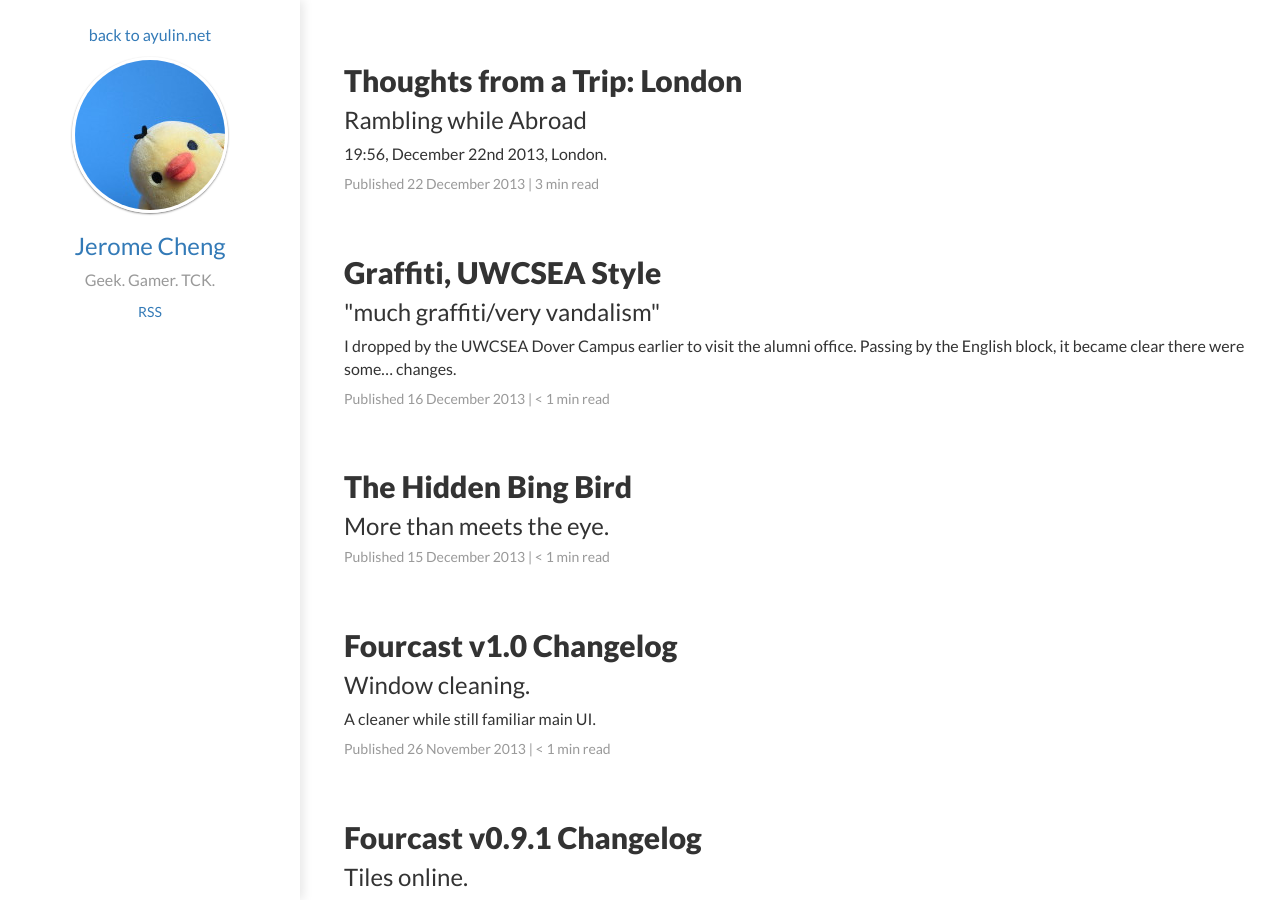
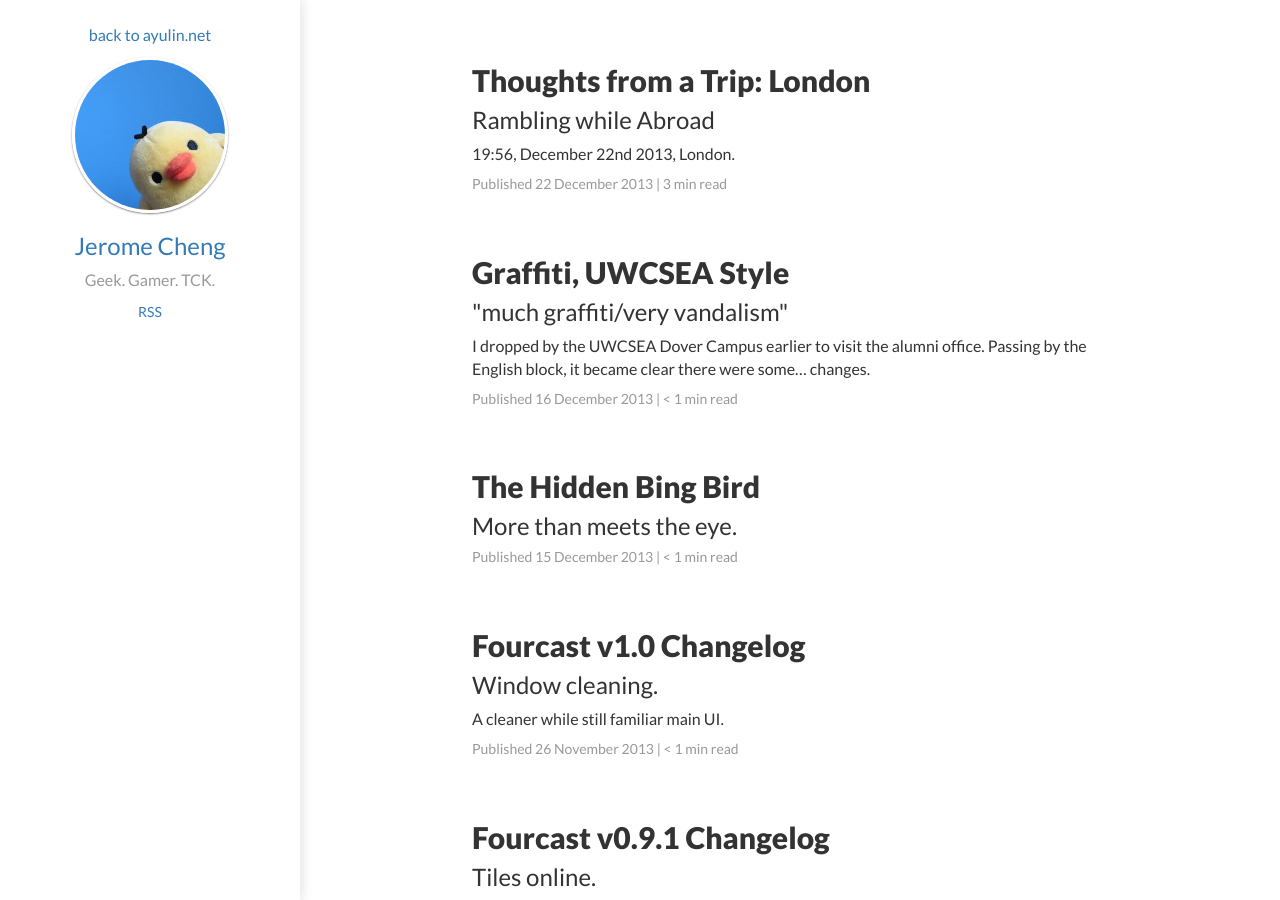
Before and after one commit to jcheng31/ayulin.net, a Jekyll site: the page built from Content/blog/index.html, in a window 1280 px wide and 900 px high. Built offline with Jekyll 4.4.1, drawn with Linux system fonts in a browser that asks for light colours; nearby versions of some CDN libraries; Markdown is read by kramdown in place of the engine named in the settings; the list of posts is cut into pages by our own code.

Commit message:
Tweak width of post body.

```diff
--- a/Content/css/mainStyle.css
+++ b/Content/css/mainStyle.css
@@ -54,8 +54,8 @@ p {
     z-index: 9999;
   }
   .blog-body {
-    margin-left: 25%;
-    max-width: 1000px;
+    margin-left: 35%;
+    max-width: 700px;
     z-index: 1;
   }
 }
@@ -64,7 +64,7 @@ p {
     margin: 0 15%;
   }
   .blog-body {
-    margin-left: 325px;
+    margin-left: 400px;
   }
 }
 .blog-post-wrapper {
```
